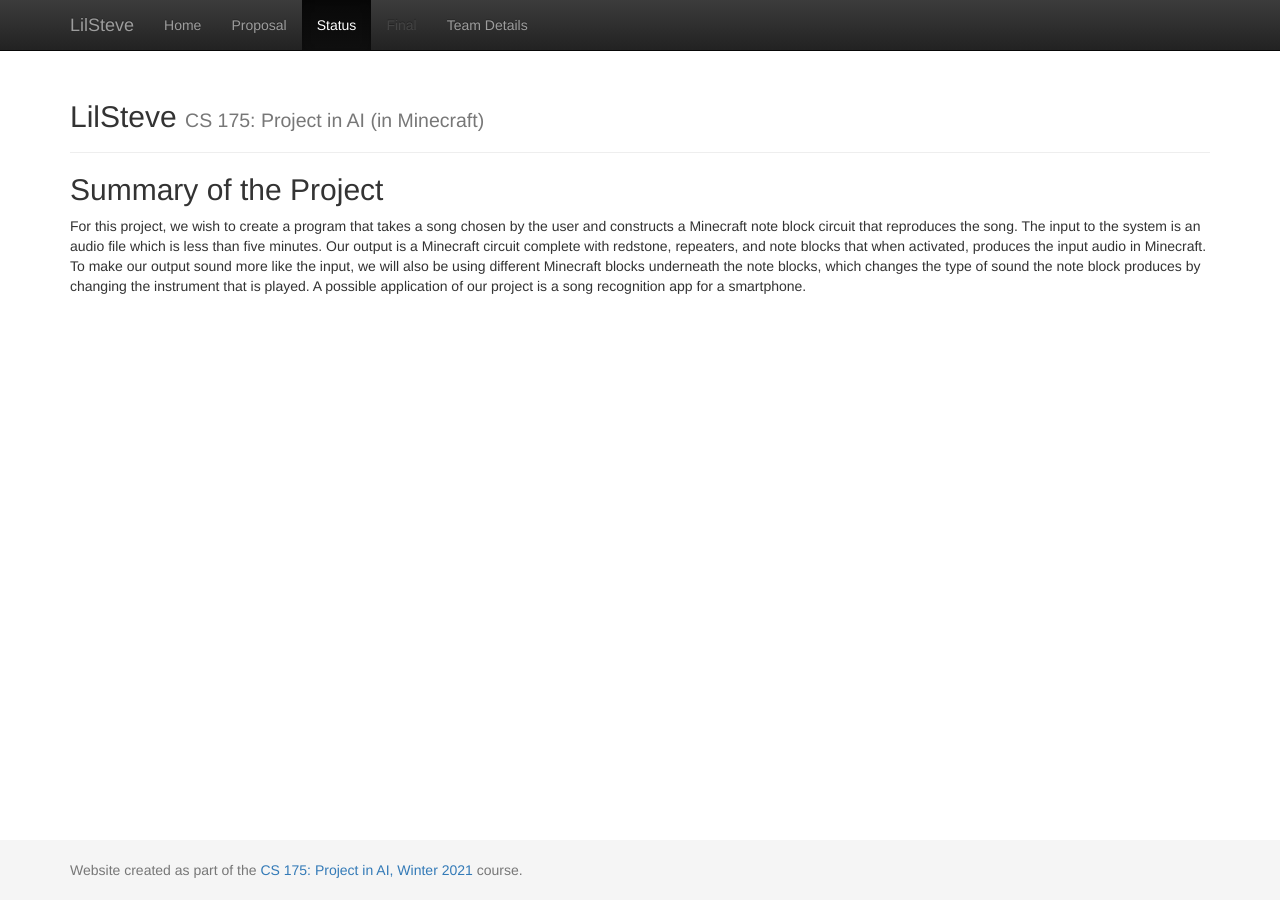
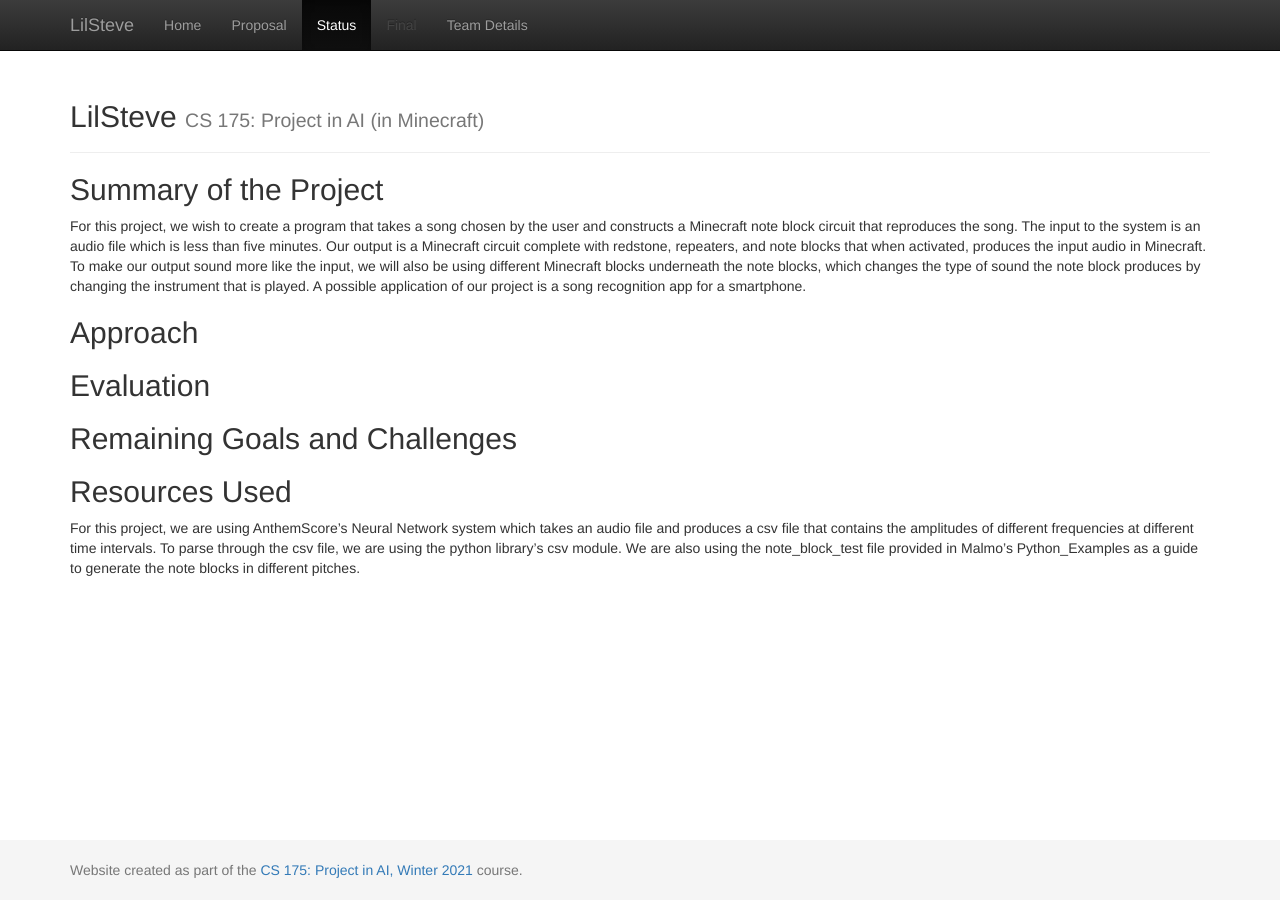
Before and after one commit to rhorikaw/LilSteve, a Jekyll site: the page built from docs/status.md, in a window 1280 px wide. Built offline with Jekyll 4.4.1, drawn with Linux system fonts in a browser that asks for light colours.

Commit message:
Add resources used section to status

```diff
--- a/docs/status.md
+++ b/docs/status.md
@@ -3,5 +3,13 @@ layout: default
 title: Status
 ---
 ## Summary of the Project
+For this project, we wish to create a program that takes a song chosen by the user and constructs a Minecraft note block circuit that reproduces the song. The input to the system is an audio file which is less than five minutes. Our output is a Minecraft circuit complete with redstone, repeaters, and note blocks that when activated, produces the input audio in Minecraft. To make our output sound more like the input, we will also be using different Minecraft blocks underneath the note blocks, which changes the type of sound the note block produces by changing the instrument that is played. A possible application of our project is a song recognition app for a smartphone.
 
-For this project, we wish to create a program that takes a song chosen by the user and constructs a Minecraft note block circuit that reproduces the song. The input to the system is an audio file which is less than five minutes. Our output is a Minecraft circuit complete with redstone, repeaters, and note blocks that when activated, produces the input audio in Minecraft. To make our output sound more like the input, we will also be using different Minecraft blocks underneath the note blocks, which changes the type of sound the note block produces by changing the instrument that is played. A possible application of our project is a song recognition app for a smartphone.
+## Approach
+
+## Evaluation
+
+## Remaining Goals and Challenges
+
+## Resources Used
+For this project, we are using AnthemScore’s Neural Network system which takes an audio file and produces a csv file that contains the amplitudes of different frequencies at different time intervals. To parse through the csv file, we are using the python library’s csv module. We are also using the note_block_test file provided in Malmo’s Python_Examples as a guide to generate the note blocks in different pitches.
```
